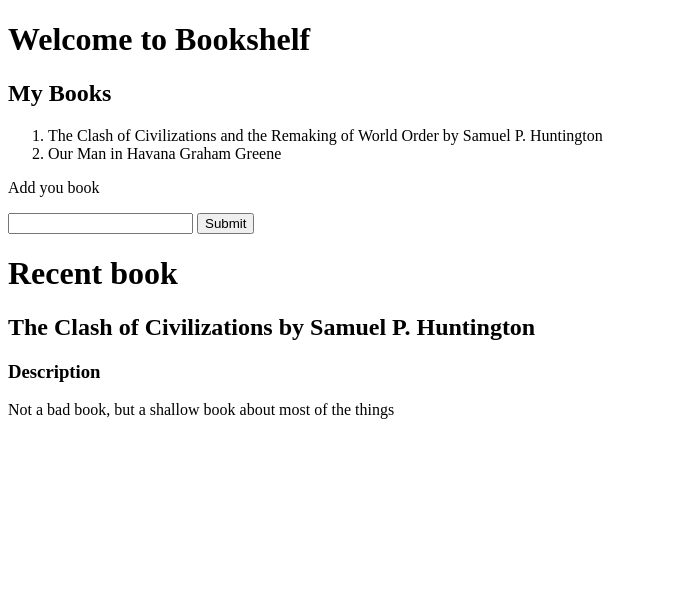
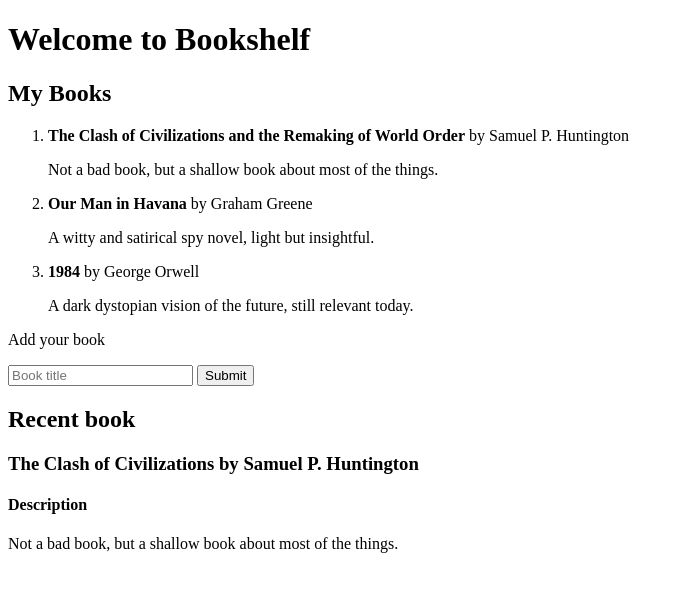
Before and after one commit to Daniel-7733/bookshelf, a Flask app: page / in a window 1280 px wide. Shown: the top 592 px of the page, without its empty margins (0-683 px from the left). Run offline with Flask 3, Linux system fonts and the light colour scheme.

Commit message:
Part 3: Modify the html & app.py

```diff
--- a/app.py
+++ b/app.py
@@ -1,14 +1,42 @@
-from flask import Flask, render_template, request, flash
-
+from flask import Flask, render_template, request, redirect, url_for, flash
 
 app: Flask = Flask(__name__)
+app.config["SECRET_KEY"] = "dev-secret"
 
-@app.route("/")
-def index() -> str:
-    return render_template("index.html")
+books: list[dict[str, str]] = [
+    {
+        "author_name": "Samuel P. Huntington",
+        "book_name": "The Clash of Civilizations and the Remaking of World Order",
+        "reader_description": "Not a bad book, but a shallow book about most of the things."
+    },
+    {
+        "author_name": "Graham Greene",
+        "book_name": "Our Man in Havana",
+        "reader_description": "A witty and satirical spy novel, light but insightful."
+    },
+    {
+        "author_name": "George Orwell",
+        "book_name": "1984",
+        "reader_description": "A dark dystopian vision of the future, still relevant today."
+    }
+]
 
-# Add a function to get the input from index.html
+@app.route("/", methods=["GET", "POST"])
+def index():
+    if request.method == "POST":
+        title = (request.form.get("book_input") or "").strip()
+        if not title:
+            flash("Please enter a book title.", "error")
+        else:
+            books.append({
+                "author_name": "Unknown",
+                "book_name": title,
+                "reader_description": "No description yet."
+            })
+            flash(f"Your book '{title}' has been added!", "success")
+        return redirect(url_for("index"))
 
+    return render_template("index.html", book_list=books)
 
 if __name__ == "__main__":
     app.run(debug=True)
--- a/templates/index.html
+++ b/templates/index.html
@@ -1,28 +1,51 @@
 <!DOCTYPE html>
     <html lang="en">
         <head>
-            <meta charset="UTF-8">
-            <meta name="viewport" content="width=device-width, initial-scale=1.0">
+            <meta charset="UTF-8" />
+            <meta name="viewport" content="width=device-width, initial-scale=1.0"/>
             <title>Bookshelf</title>
         </head>
+
         <body>
+
             <h1>Welcome to Bookshelf</h1>
+
             <h2>My Books</h2>
+            <!--- Here I try to print the items from list of Authors name + book title --->
             <ol>
-                <li>The Clash of Civilizations and the Remaking of World Order by Samuel P. Huntington</li>
-                <li>Our Man in Havana Graham Greene</li>
+                {% for book in book_list %}
+                    <li>
+                        <strong>{{ book.book_name }}</strong> by {{ book.author_name }}
+                        <p>{{ book.reader_description }}</p>
+                    </li>
+                {% else %}
+                    <li>No books yet.</li>
+                {% endfor %}
             </ol>
-            <!---- Adding input ---->
-            <form action="book" method="Post">
-                <p>Add you book</p>
-                <input type="text" name="book_input">
-                <input type="submit" value="Submit" id="Submit">
+
+            <!-- Input section -->
+            <form method="POST" action="{{ url_for('index') }}">
+                <p>Add your book</p>
+                <input type="text" name="book_input" placeholder="Book title" />
+                <button type="submit">Submit</button>
             </form>
 
-            <h1>Recent book</h1>
-            <h2>The Clash of Civilizations by Samuel P. Huntington</h2>
-            <h3>Description</h3>
-            <p>Not a bad book, but a shallow book about most of the things</p>
+            <!-- Flash messages (if using flash in Flask) -->
+            {% with messages = get_flashed_messages(with_categories=true) %}
+                {% if messages %}
+                    <ul>
+                        {% for category, message in messages %}
+                            <li class="{{ category }}">{{ message }}</li>
+                        {% endfor %}
+                    </ul>
+                {% endif %}
+            {% endwith %}
+
+            <!--- This section will display 3 recent added books (Title, Name, Description) --->
+            <h2>Recent book</h2>
+            <h3>The Clash of Civilizations by Samuel P. Huntington</h3>
+            <h4>Description</h4>
+            <p>Not a bad book, but a shallow book about most of the things.</p>
 
         </body>
-    </html>
+</html>
```
